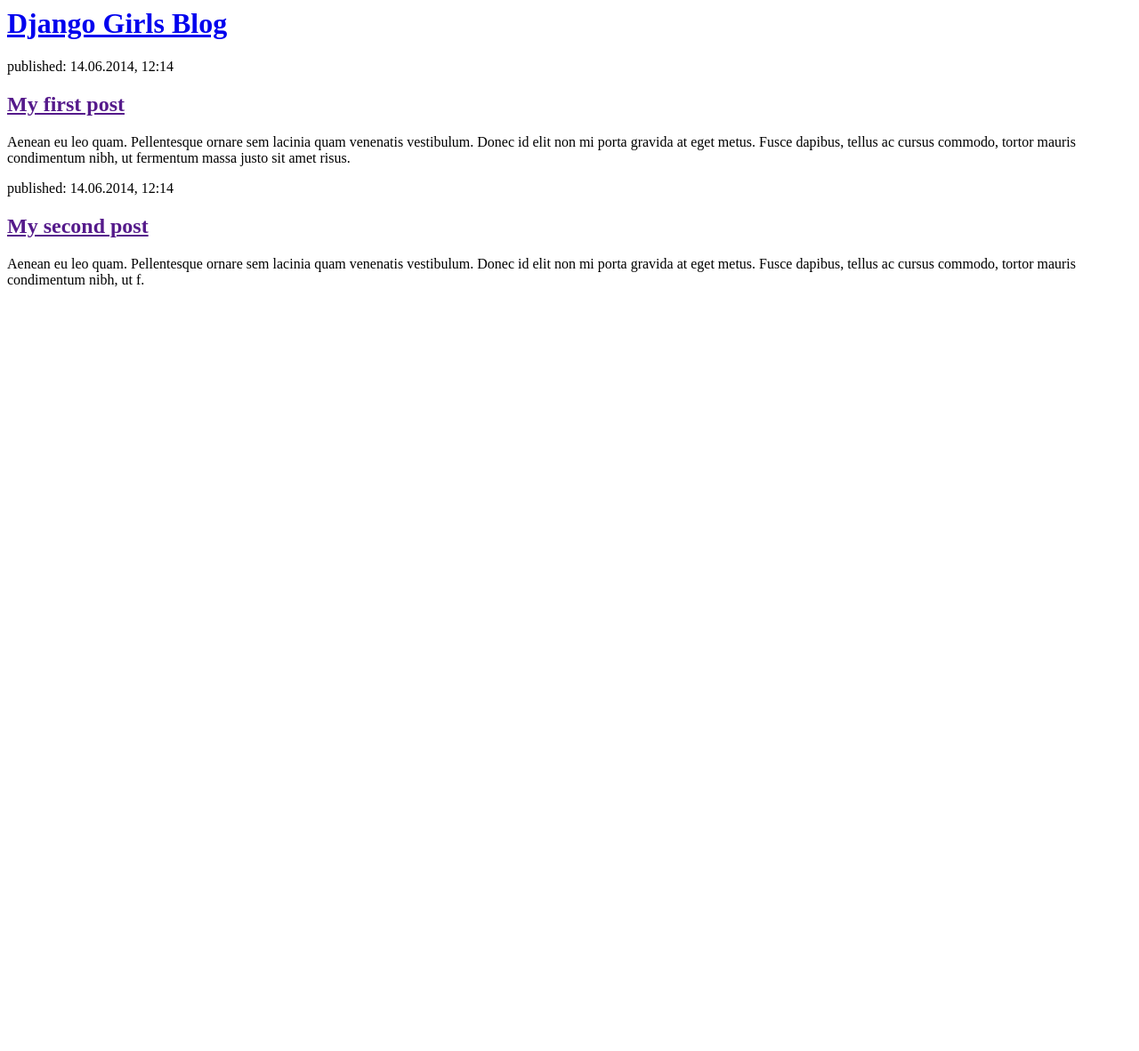
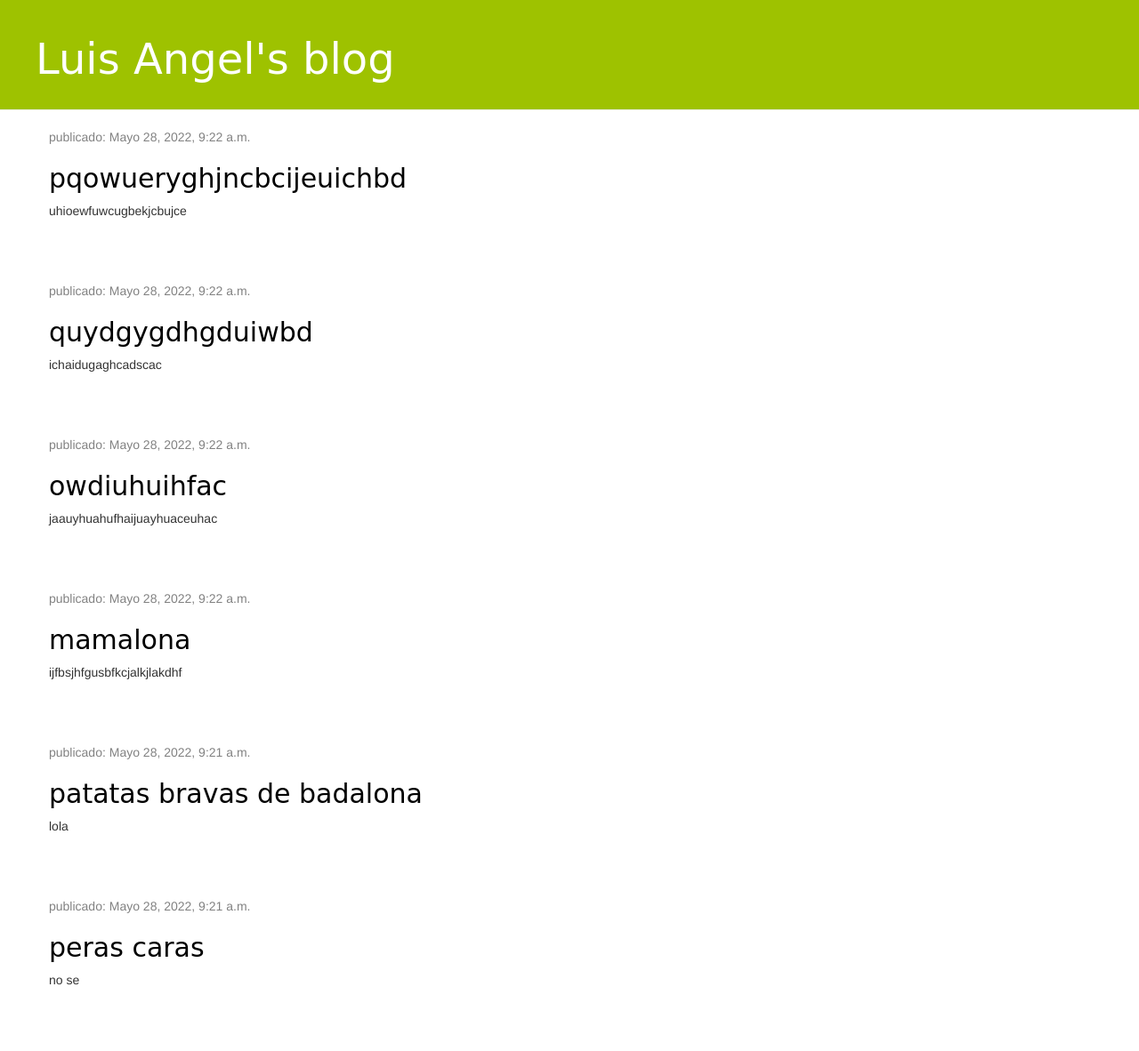
Before and after one commit to Luisangelvv44/primer_proyecto_python_django, a Django app: page / in a window 1280 px wide. Shown: the whole page at 89% size. Before the commit the page ends 323 px from the top, so only its background shows below. Run offline with Django 3.2, Linux system fonts and the light colour scheme; data comes from the database, SQL or seed files in the repository; some libraries are stand-ins or nearby versions.

Commit message:
datos dinamicos y css

```diff
--- /dev/null
+++ b/blog/static/css/blog.css
@@ -0,0 +1,46 @@
+.page-header {
+    background-color: #9ec200;
+    margin-top: 0;
+    padding: 20px 20px 20px 40px;
+}
+
+.page-header h1, .page-header h1 a, .page-header h1 a:visited, .page-header h1 a:active {
+    color: #ffffff;
+    font-size: 36pt;
+    text-decoration: none;
+}
+
+.content {
+    margin-left: 40px;
+}
+
+h1, h2, h3, h4 {
+    font-family: 'Lobster', cursive;
+}
+
+.date {
+    color: #828282;
+}
+
+.save {
+    float: right;
+}
+
+.post-form textarea, .post-form input {
+    width: 100%;
+}
+
+.top-menu, .top-menu:hover, .top-menu:visited {
+    color: #ffffff;
+    float: right;
+    font-size: 26pt;
+    margin-right: 20px;
+}
+
+.post {
+    margin-bottom: 70px;
+}
+
+.post h2 a, .post h2 a:visited {
+    color: #000000;
+}
--- a/blog/templates/blog/post_list.html
+++ b/blog/templates/blog/post_list.html
@@ -1,22 +1,32 @@
+{% load static %}
 <html>
     <head>
         <title>Luis Angel's blog</title>
+        <link rel="stylesheet" href="//maxcdn.bootstrapcdn.com/bootstrap/3.2.0/css/bootstrap.min.css">
+        <link rel="stylesheet" href="//maxcdn.bootstrapcdn.com/bootstrap/3.2.0/css/bootstrap-theme.min.css">
+        <link rel="stylesheet" href="{% static 'css/blog.css' %}">
     </head>
     <body>
-        <div>
-            <h1><a href="/">Django Girls Blog</a></h1>
+
+        <div class="page-header">
+            <h1><a href="/">Luis Angel's blog</a></h1>
         </div>
 
-        <div>
-            <p>published: 14.06.2014, 12:14</p>
-            <h2><a href="">My first post</a></h2>
-            <p>Aenean eu leo quam. Pellentesque ornare sem lacinia quam venenatis vestibulum. Donec id elit non mi porta gravida at eget metus. Fusce dapibus, tellus ac cursus commodo, tortor mauris condimentum nibh, ut fermentum massa justo sit amet risus.</p>
+        <div class="content container">
+            <div class="row">
+                <div class="col-md-8">
+                    {% for post in posts %}
+                        <div class="post">
+                            <div class="date">
+                                <p>publicado: {{ post.published_date }}</p>
+                            </div>
+                            <h2><a href="">{{ post.title }}</a></h2>
+                            <p>{{ post.text|linebreaksbr }}</p>
+                        </div>
+                    {% endfor %}
+                </div>
+            </div>
         </div>
 
-        <div>
-            <p>published: 14.06.2014, 12:14</p>
-            <h2><a href="">My second post</a></h2>
-            <p>Aenean eu leo quam. Pellentesque ornare sem lacinia quam venenatis vestibulum. Donec id elit non mi porta gravida at eget metus. Fusce dapibus, tellus ac cursus commodo, tortor mauris condimentum nibh, ut f.</p>
-        </div>
     </body>
 </html>
--- a/blog/views.py
+++ b/blog/views.py
@@ -1,7 +1,10 @@
 from django.shortcuts import render
+from .models import Post
+from django.utils import timezone
 
 # Create your views here.
 
 
 def post_list(request):
-    return render(request, 'blog/post_list.html', {})
+    posts = Post.objects.filter(published_date__lte=timezone.now()).order_by('-published_date')
+    return render(request, 'blog/post_list.html', {'posts': posts})
```
